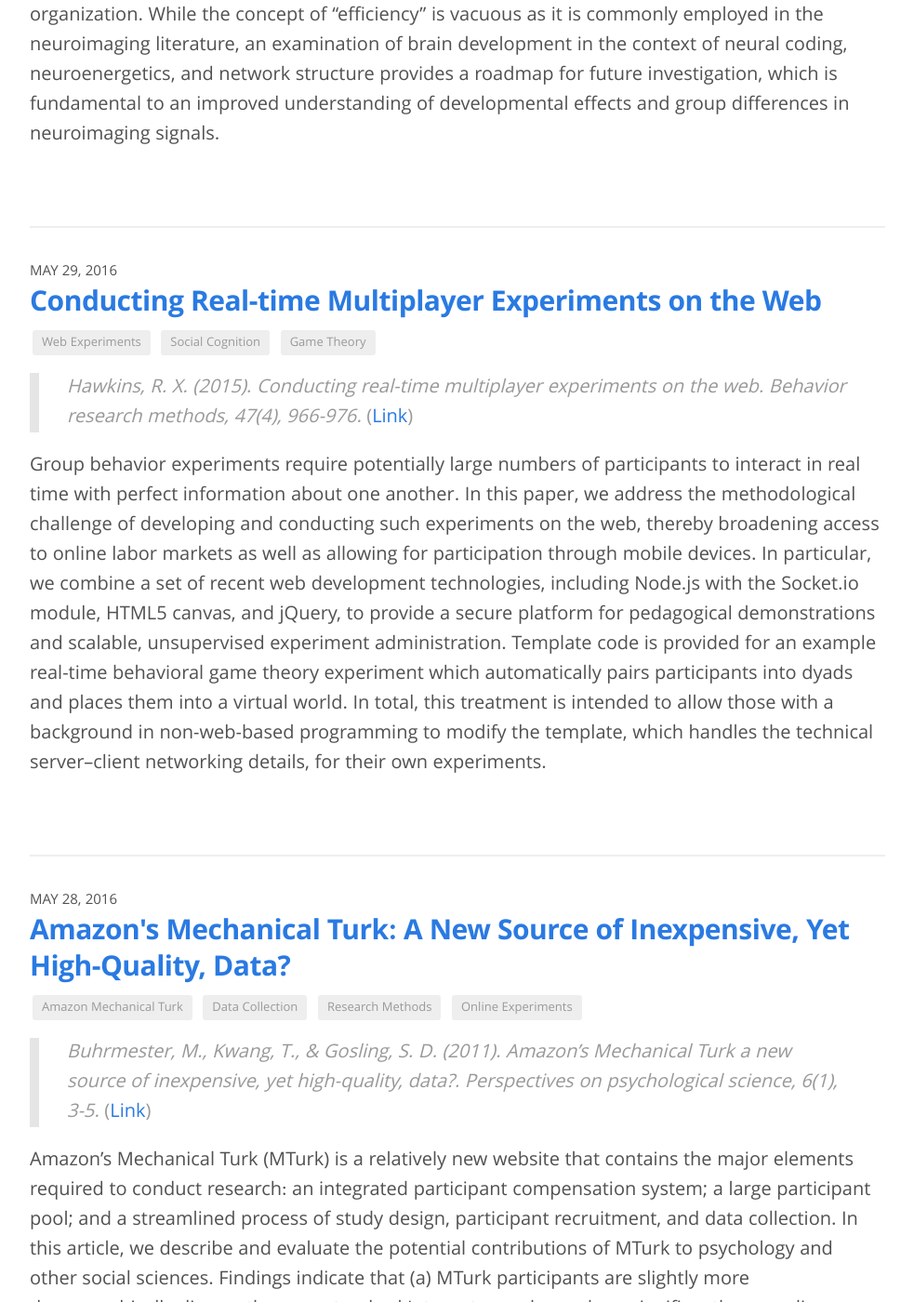
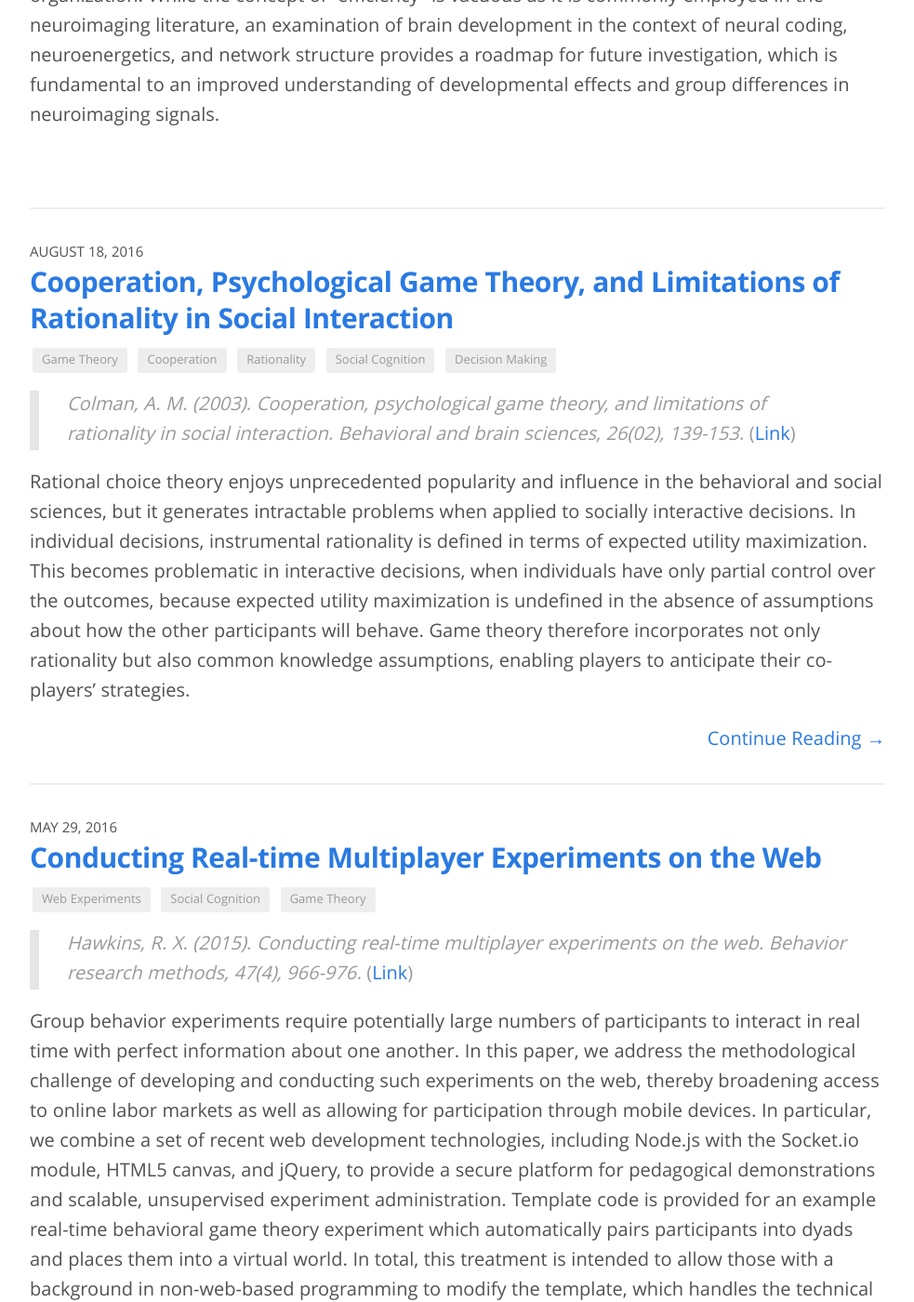
Before and after one commit to morteza/cog.onto.ir, a Jekyll site: the page built from index.html, in a window 1280 px wide and 1400 px high, scrolled down 6034 px. Shown: the whole window at 93% size, without its empty margins (148-1131 px from the left). Built offline with Jekyll 4.4.1, drawn with Linux system fonts in a browser that asks for light colours.

Commit message:
Add Colman (2003) from drafts, and improve UIs for future developments.

```diff
--- a/_config.yml
+++ b/_config.yml
@@ -22,6 +22,7 @@ description: > # this means to ignore newlines until "baseurl:"
   It is currently available at http://cog.onto.ir.
 baseurl: "" # the subpath of your site, e.g. /blog
 url: "http://cog.onto.ir" # the base hostname & protocol for your site
+author: "Morteza Ansarinia"
 timezone: Asia/Tehran
 encoding: utf-8
 twitter_username:
@@ -30,3 +31,20 @@ excerpt_separator: <!--more-->
 
 # Build settings
 markdown: kramdown
+
+# Navigation
+# nav_en:
+#   - name: "About"
+#     href: "//cog.onto.ir/about"
+#   - name: "Articles"
+#     href: "//cog.onto.ir"
+#   - name: "Books"
+#     href: "//cog.onto.ir/books"
+
+# nav_fa:
+#   - name: "Aboutf"
+#     href: "//cog.onto.ir/about"
+#   - name: "Articlesf"
+#     href: "//cog.onto.ir"
+#   - name: "Booksf"
+#     href: "//cog.onto.ir/books"
--- /dev/null
+++ b/_posts/2016-08-18-colman_2003.md
@@ -0,0 +1,24 @@
+---
+title: "Cooperation, Psychological Game Theory, and Limitations of Rationality in Social Interaction"
+title_fa:
+layout: post_en
+date: '2016-08-18'
+date_fa:
+categories: article
+link: https://lra.le.ac.uk/bitstream/2381/524/1/cooperation.pdf
+doi: pmid-14621510
+tags:
+  - Game Theory
+  - Cooperation
+  - Rationality
+  - Social Cognition
+  - Decision Making
+---
+
+> *Colman, A. M. (2003). Cooperation, psychological game theory, and limitations of rationality in social interaction. Behavioral and brain sciences, 26(02), 139-153.* ([Link](https://lra.le.ac.uk/bitstream/2381/524/1/cooperation.pdf))
+
+Rational choice theory enjoys unprecedented popularity and influence in the behavioral and social sciences, but it generates intractable problems when applied to socially interactive decisions. In individual decisions, instrumental rationality is defined in terms of expected utility maximization. This becomes problematic in interactive decisions, when individuals have only partial control over the outcomes, because expected utility maximization is undefined in the absence of assumptions about how the other participants will behave. Game theory therefore incorporates not only rationality but also common knowledge assumptions, enabling players to anticipate their co-players' strategies.
+
+<!--more-->
+
+Under these assumptions, disparate anomalies emerge. Instrumental rationality, conventionally interpreted, fails to explain intuitively obvious features of human interaction, yields predictions starkly at variance with experimental findings, and breaks down completely in certain cases. In particular, focal point selection in pure coordination games is inexplicable, though it is easily achieved in practice; the intuitively compelling payoff-dominance principle lacks rational justification; rationality in social dilemmas is self-defeating; a key solution concept for cooperative coalition games is frequently inapplicable; and rational choice in certain sequential games generates contradictions. In experiments, human players behave more cooperatively and receive higher payoffs than strict rationality would permit. Orthodox conceptions of rationality are evidently internally deficient and inadequate for explaining human interaction. Psychological game theory, based on nonstandard assumptions, is required to solve these problems, and some suggestions along these lines have already been put forward.
--- a/css/kiko.scss
+++ b/css/kiko.scss
@@ -307,7 +307,7 @@ tbody tr:nth-child(odd) th {
   }
 
   .masthead-nav {
-    margin-bottom: 2rem;
+    margin-bottom: 0rem;
 
     a {
       color: #aaa;
--- a/css/main.scss
+++ b/css/main.scss
@@ -82,6 +82,19 @@ a.farsi.continue:hover, a.english.continue:hover {
 .return.home {
   color: $grey-color-dark;
 }
+
+.masthead hr {
+  border: 0;
+  border-top: .5px solid #eee;
+  border-bottom: 1px solid #eee;
+  margin-top: 0.5rem;
+  margin-bottom: 2rem;
+}
+
+.masthead-nav {
+  text-align: center;
+}
+
 // Minima also includes a mixin for defining media queries.
 // Use media queries like this:
 // @include media-query($on-palm) {
--- a/index.html
+++ b/index.html
@@ -6,10 +6,13 @@ layout: default
     <a href="{{ site.baseurl }}/">{{ site.title_fa }}</a>
     <div style="height:15px"></div>
     <a href="{{ site.baseurl }}/">{{ site.title }}</a>
-    <hr />
   </h1>
-  <nav class="masthead-nav">
-    {% for nav in site.nav %}
+  <hr />
+  <nav class="masthead-nav" style="direction:rtl">
+    {% for nav in site.nav_en %}
+    <a href="{{ nav.href }}">{{ nav.name }}</a>
+    {% endfor %}
+    {% for nav in site.nav_fa %}
     <a href="{{ nav.href }}">{{ nav.name }}</a>
     {% endfor %}
   </nav>
```
